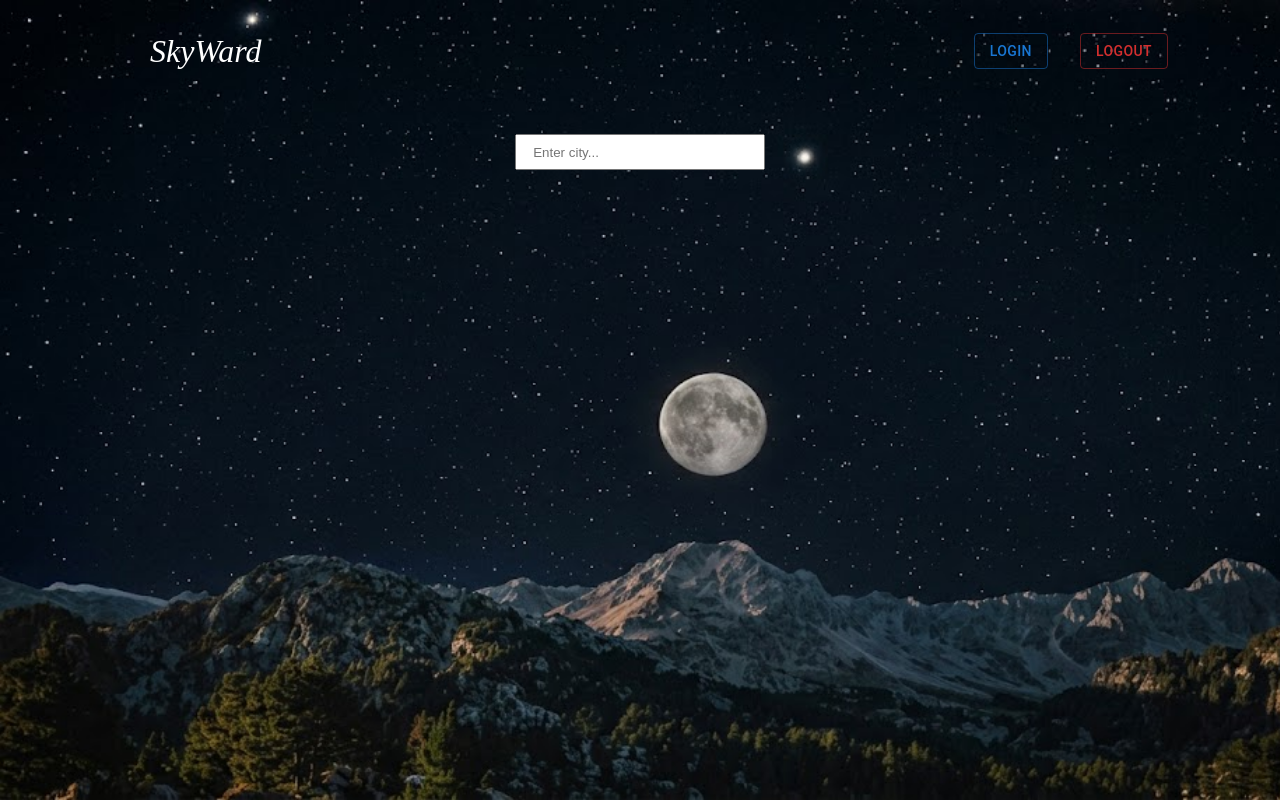
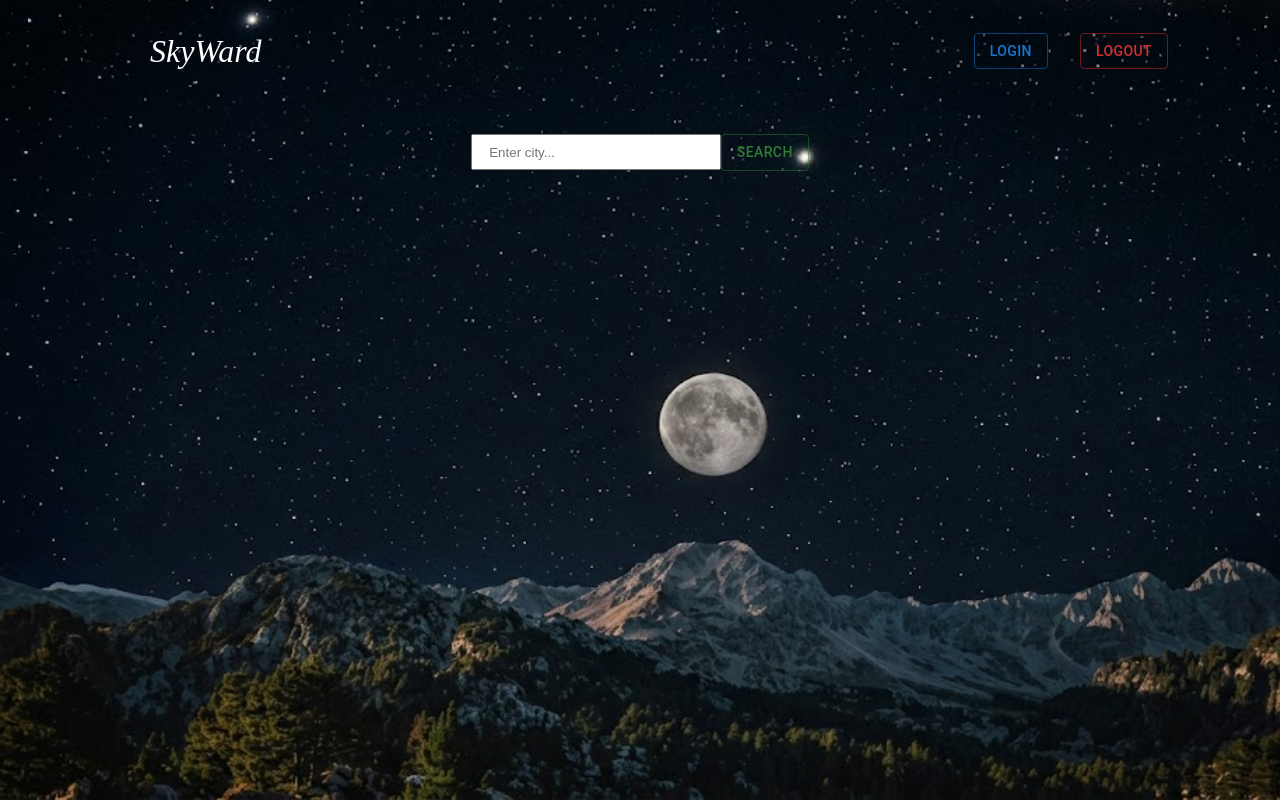
Before and after one commit to rohit-chauhan007/React-JS, a React (Vite) app in the folder WEATHER/: page / in a window 1280 px wide. Built offline with nearby package versions, Linux system fonts and the light colour scheme; some icons are missing; a web font is replaced by a local one.

Commit message:
search bar

```diff
--- a/WEATHER/src/Searchbar.jsx
+++ b/WEATHER/src/Searchbar.jsx
@@ -1,9 +1,34 @@
 import TextField from '@mui/material/TextField';
 import './Searchbar.css'
-export default function Searchbar(){
+
+import Button from '@mui/material/Button';
+import { useState } from 'react';
+export default function Searchbar({setLocation}){
+   const [city,setCity] = useState("");
+
+     const handleChange = (evt) =>{
+       setCity(evt.target.value);
+
+     }
+     const handleSubmit = (evt) =>{
+        evt.preventDefault();
+      {if(city == ""){
+        setCity(location);
+      }else{
+        setLocation(city) ;
+      }
+      }
+       setCity("");
+
+
+     }
+
     return(
-        <div className="searchbar">
-           <input className='input' type='text' placeholder='Enter city...'/>
+   <form onSubmit={handleSubmit}>
+        <div  className="searchbar">
+           <input onChange={handleChange} className='input' type='text' placeholder='Enter city...' value={city} />
+           <Button   onClick={handleSubmit} variant='outlined' color='success'>Search </Button>
         </div>
+     </form>
     )
 }
```
